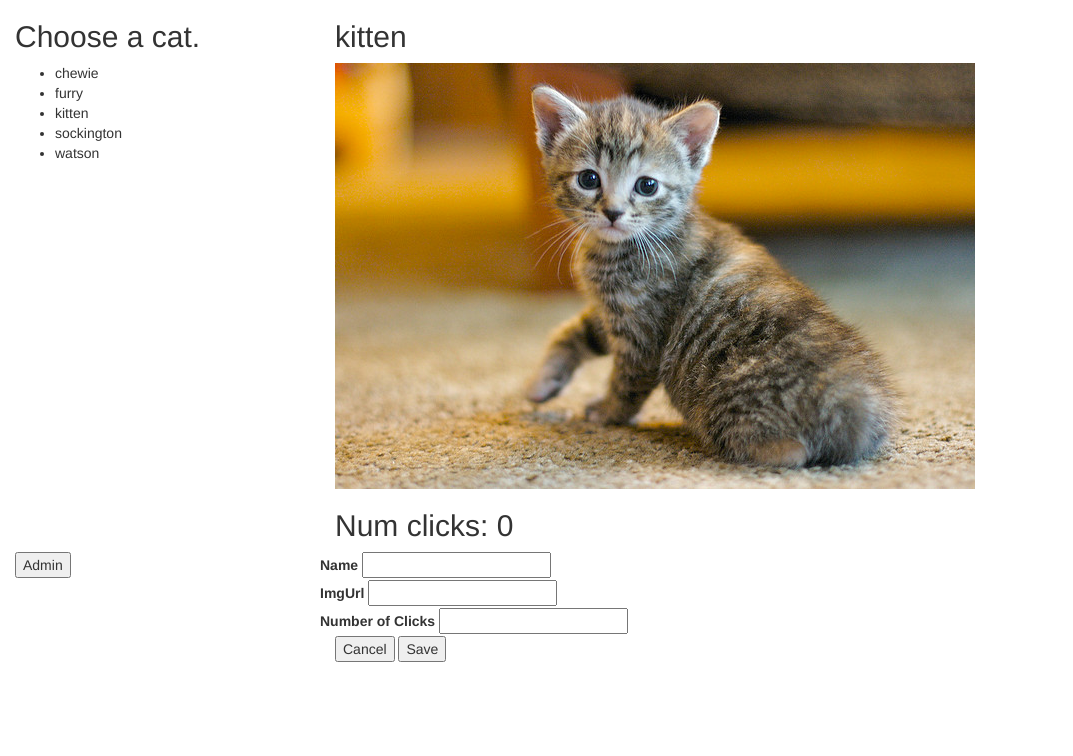
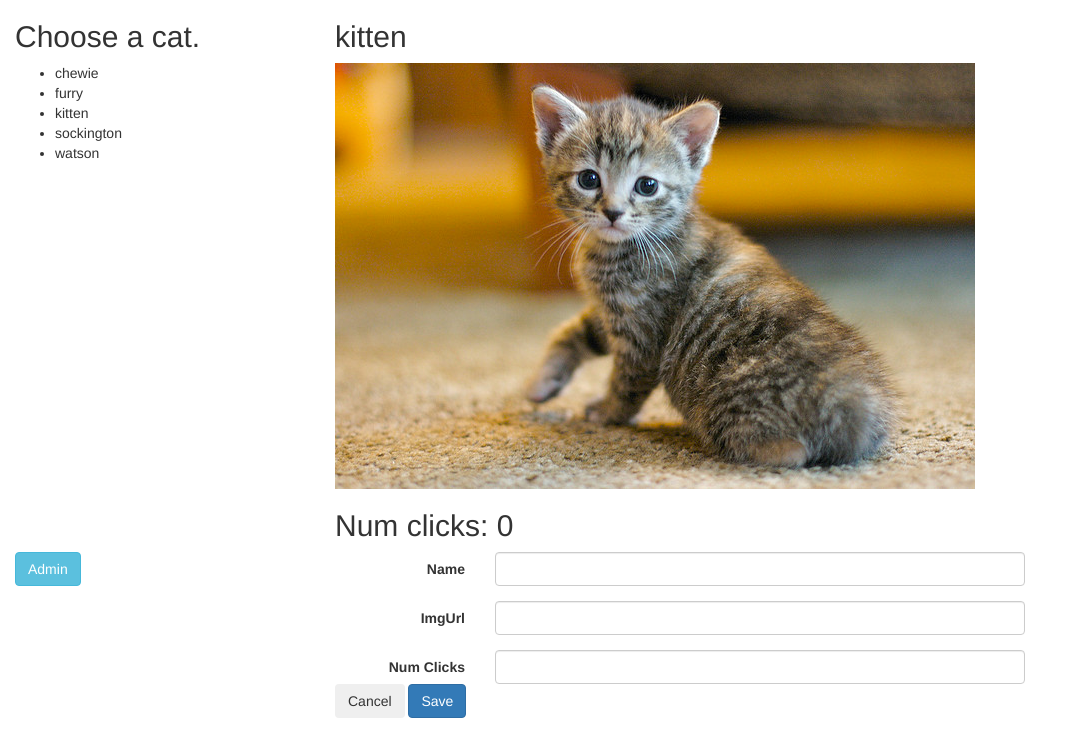
Before and after one commit to rdgRmCore/cat-clicker, a plain HTML site: page index.html in a window 1280 px wide. Shown: the whole page, without its empty margins (0-1073 px from the left). Drawn offline with Linux system fonts and the light colour scheme.

Commit message:
Style buttons with bootstrap classes.

```diff
--- a/index.html
+++ b/index.html
@@ -31,25 +31,31 @@
         </div>
         <div class="row">
             <div class="col-xs-3">
-                <button name="admin">Admin</button>
+                <button name="admin" class="btn btn-info">Admin</button>
             </div>
             <div class="col-xs-9">
-                <form>
-                    <div class="row">
-                        <label for="cat-name-input">Name</label>
-                        <input id="cat-name-inpput" type="text">
+                <form class="form-horizontal">
+                    <div class="form-group">
+                        <label for="cat-name-input" class="control-label col-xs-2">Name</label>
+                        <div class="col-xs-7">
+                            <input id="cat-name-input" type="text" class="form-control">
+                        </div>
+                    </div>
+                    <div class="form-group">
+                        <label for="cat-url-input" class="control-label col-xs-2">ImgUrl</label>
+                        <div class="col-xs-7">
+                            <input id="cat-url-inpput" type="text" class="form-control">
+                        </div>
                     </div>
                     <div class="row">
-                        <label for="cat-url-input">ImgUrl</label>
-                        <input id="cat-url-inpput" type="text">
-                    </div>
-                    <div class="row">
-                        <label for="cat-clicks-input">Number of Clicks</label>
-                        <input id="cat-clicks-inpput" type="text">
+                        <label for="cat-clicks-input" class="control-label col-xs-2">Num Clicks</label>
+                        <div class="col-xs-7">
+                            <input id="cat-clicks-inpput" type="text" class="form-control">
+                        </div>
                     </div>
                 </form>
-                <button name="cancel">Cancel</button>
-                <button name="save">Save</button>
+                <button name="cancel" class="btn">Cancel</button>
+                <button name="save" class="btn btn-primary">Save</button>
             </div>
         </div>
     </div>
```
